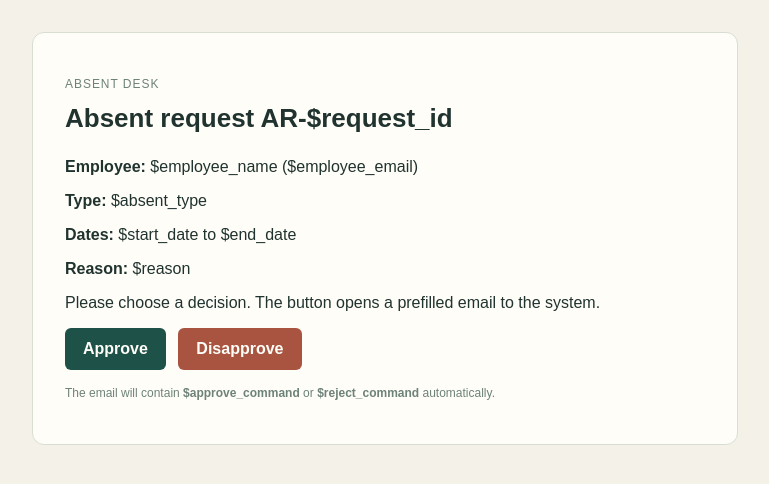
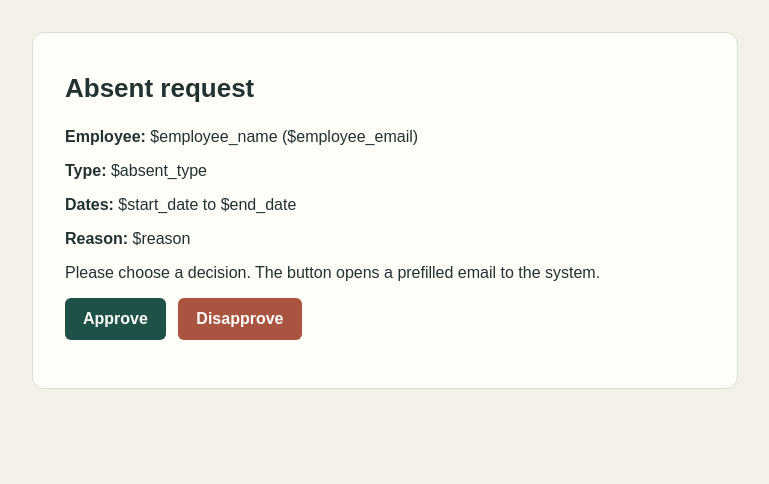
Before and after one commit to 524H0003/SOA_DEMO, a Python web app: template backend/templates/absent_request.html in a window 1280 px wide. Shown: the top 484 px of the page, without its empty margins (255-1024 px from the left). Run offline with Jinja, Linux system fonts and the light colour scheme; the template is opened without the code that fills it, so the values that code supplies are empty.

Commit message:
refactor(templates): simplify absent request email template
- Remove "Absent Desk" label and AR-$request_id from the heading, leaving a generic "Absent request" title
- Remove footer note about the email containing $approve_command or $reject_command automatically

```diff
--- a/backend/templates/absent_request.html
+++ b/backend/templates/absent_request.html
@@ -2,8 +2,7 @@
 <html lang="en">
   <body style="margin:0;background:#f4f1e8;color:#20332f;font-family:Arial,sans-serif;">
     <main style="max-width:640px;margin:32px auto;padding:32px;background:#fffdf8;border:1px solid #d8ded2;border-radius:12px;">
-      <p style="color:#6d8279;font-size:12px;letter-spacing:.08em;text-transform:uppercase;">Absent Desk</p>
-      <h1 style="font-size:26px;margin:8px 0 24px;">Absent request AR-$request_id</h1>
+      <h1 style="font-size:26px;margin:8px 0 24px;">Absent request</h1>
       <p><strong>Employee:</strong> $employee_name ($employee_email)</p>
       <p><strong>Type:</strong> $absent_type</p>
       <p><strong>Dates:</strong> $start_date to $end_date</p>
@@ -13,7 +12,6 @@
         <a href="$approve_mailto" style="display:inline-block;margin-right:8px;padding:12px 18px;background:#1e5148;color:#fffdf8;text-decoration:none;border-radius:6px;font-weight:700;">Approve</a>
         <a href="$reject_mailto" style="display:inline-block;padding:12px 18px;background:#a85440;color:#fffdf8;text-decoration:none;border-radius:6px;font-weight:700;">Disapprove</a>
       </p>
-      <p style="font-size:12px;color:#6d8279;">The email will contain <strong>$approve_command</strong> or <strong>$reject_command</strong> automatically.</p>
     </main>
   </body>
 </html>
```
